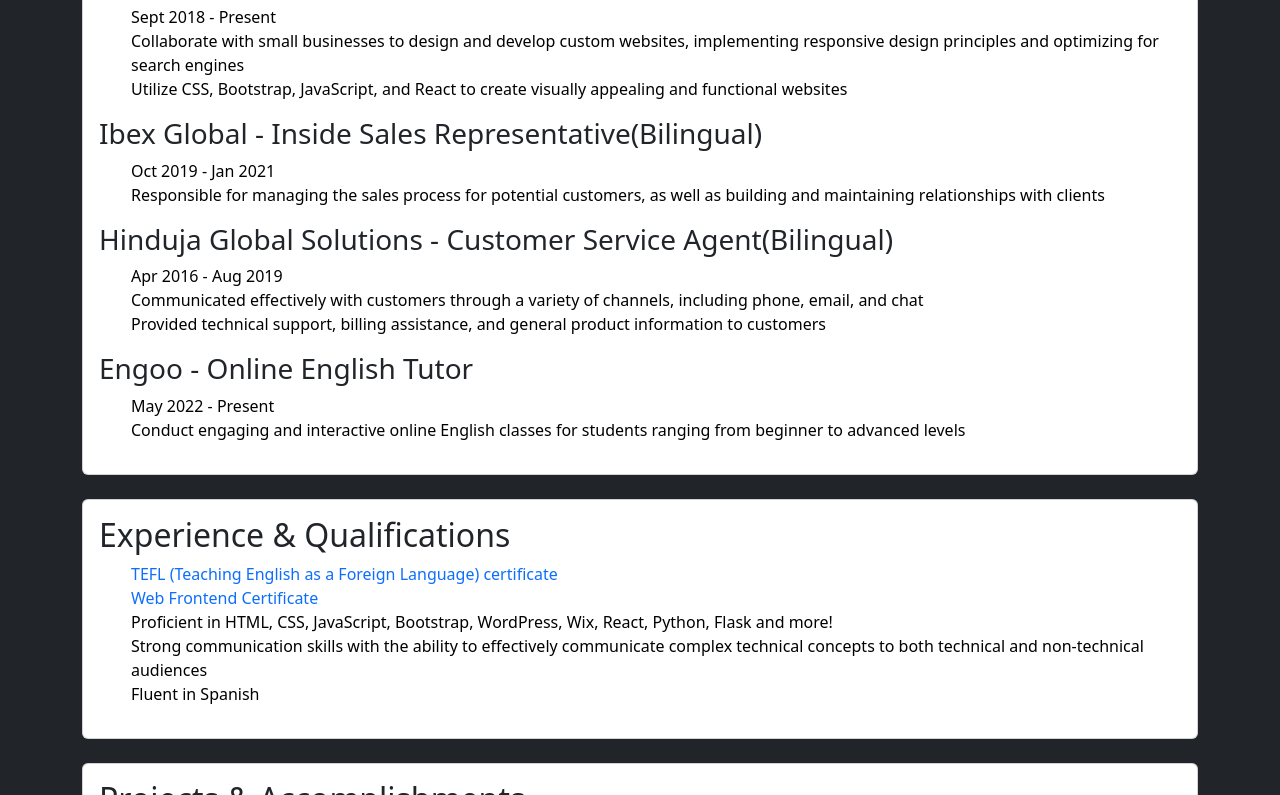
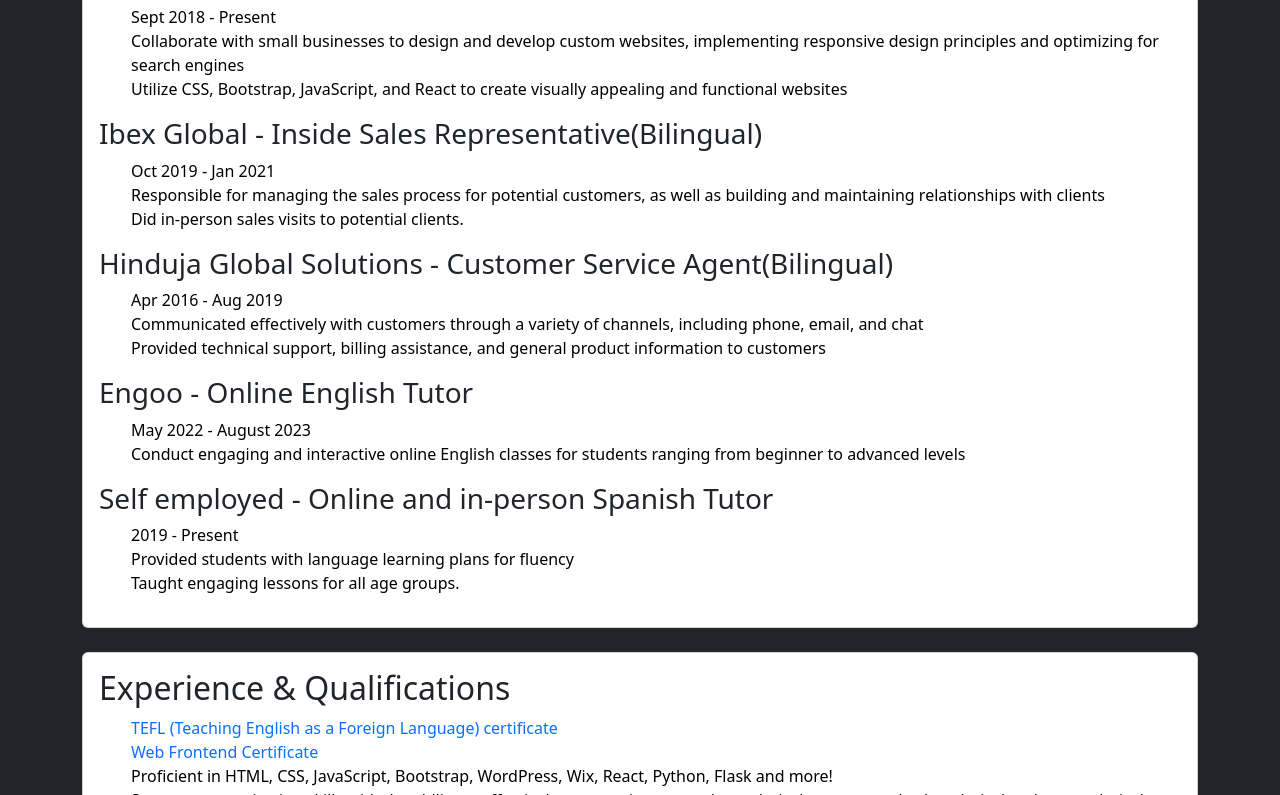
Before and after one commit to Patrizio-programs/Digital-Resume, a plain HTML site: page index.html in a window 1280 px wide. Shown: the part 564-1359 px from the top of the page. Drawn offline with nearby package versions, Linux system fonts and the light colour scheme.

Commit message:
Update index.html

```diff
--- a/index.html
+++ b/index.html
@@ -81,6 +81,8 @@
                         <li>Oct 2019 - Jan 2021</li>
                         <li>Responsible for managing the sales process for potential customers, as well as building and
                             maintaining relationships with clients</li>
+                        <li>Did in-person sales visits to potential clients.</li>
+
                     </ul>
 
                     <h3>Hinduja Global Solutions - Customer Service Agent(Bilingual)</h3>
@@ -94,10 +96,19 @@
 
                     <h3>Engoo - Online English Tutor</h3>
                     <ul>
-                        <li>May 2022 - Present</li>
+                        <li>May 2022 - August 2023</li>
                         <li>Conduct engaging and interactive online English classes for students ranging from beginner
                             to advanced levels</li>
                     </ul>
+
+                    <h3>Self employed - Online and in-person Spanish Tutor</h3>
+                    <ul>
+                        <li>2019 - Present</li>
+
+                        <li>Provided students with language learning plans for fluency</li>
+                        <li>Taught engaging lessons for all age groups.</li>
+                    </ul>
+
                 </div>
             </div>
         </div>
```
